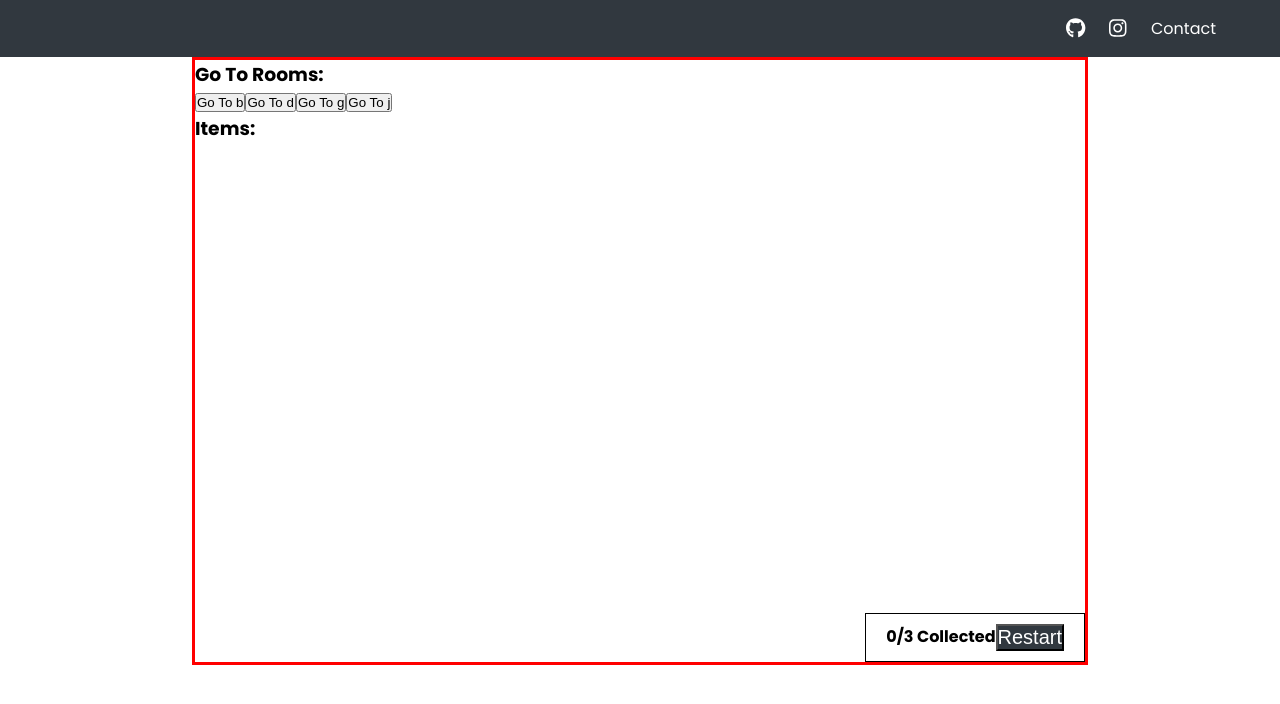
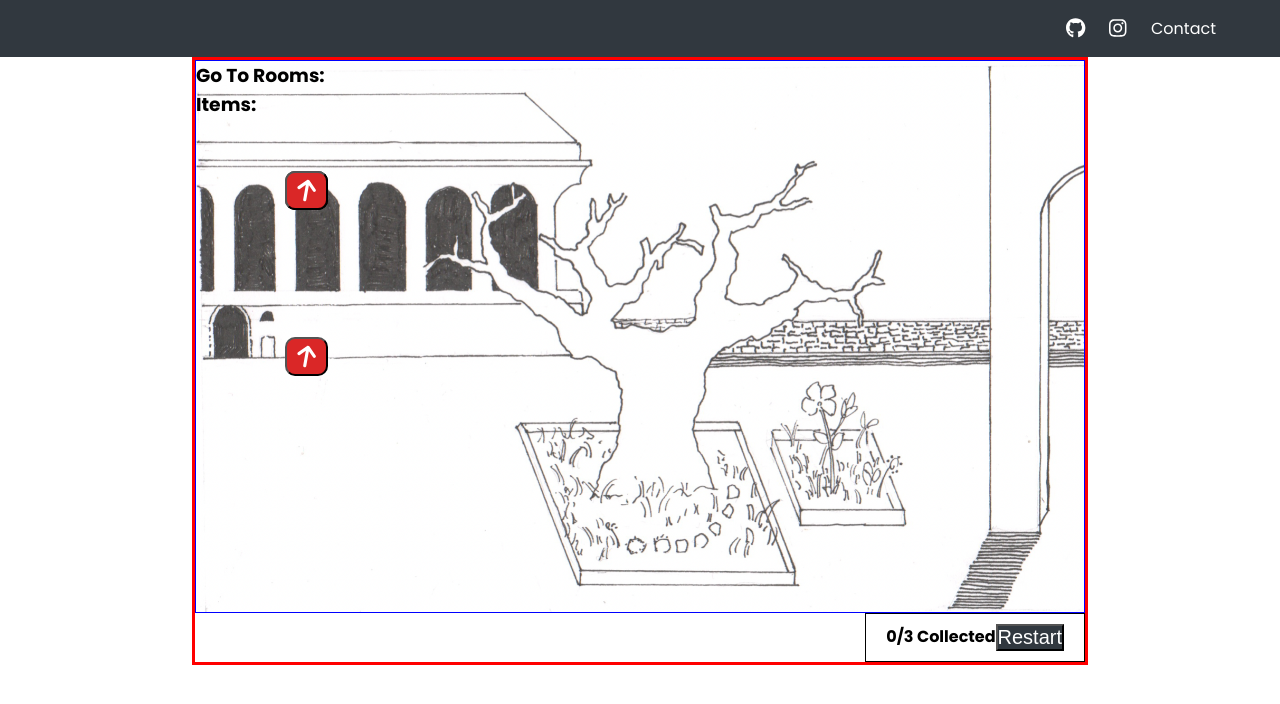
Before and after one commit to christopher-coyne/zahir-next, a Next.js app: page /games/bull-in-the-garden in a window 1280 px wide. Both pictures are taken after a click on the button "Start". Shown: the top 704 px of the page. Built offline with nearby package versions, Linux system fonts and the light colour scheme.

Commit message:
buttons have arrow, moved over the background

```diff
--- a/components/BullInTheGarden/GameRoom/Rooms/GardenRoom/GardenRoom.module.css
+++ b/components/BullInTheGarden/GameRoom/Rooms/GardenRoom/GardenRoom.module.css
@@ -0,0 +1,22 @@
+.Container {
+  border: 1px solid blue;
+  height: 100%;
+  width: 100%;
+  position: relative;
+}
+
+.changeRoomButton {
+  background-color: rgb(218, 39, 39);
+  color: white;
+  font-size: 20px;
+  font-weight: 700;
+  font-family: lato;
+  border-radius: 10px;
+  padding: 5px 10px;
+  transition: background-color 0.2s ease;
+  position: absolute;
+}
+
+.changeRoomButton:hover {
+  background-color: rgb(153, 26, 26);
+}
--- a/components/BullInTheGarden/GameRoom/Rooms/GardenRoom/GardenRoom.tsx
+++ b/components/BullInTheGarden/GameRoom/Rooms/GardenRoom/GardenRoom.tsx
@@ -3,6 +3,8 @@ import { PlayerContext } from "components/Games/Player";
 import { roomsInfo } from "../roomsInfo";
 import { RoomsContext } from "components/Games/Rooms";
 import { Room } from "interfaces/Room";
+import { FontAwesomeIcon } from "@fortawesome/react-fontawesome";
+import { faArrowUp } from "@fortawesome/free-solid-svg-icons";
 import styles from "./GardenRoom.module.css";
 export function GardenRoom() {
   const { inventory, setInventory, roomHistory, currentRoom, setCurrentRoom } =
@@ -12,9 +14,9 @@ export function GardenRoom() {
 
   console.log("roomHistory ", roomHistory);
 
-  const currentRoomInfo = rooms.filter(
-    (room: Room) => room.name === currentRoom
-  )[0];
+  const currentRoomInfo = rooms.find((room: Room) => room.name === currentRoom);
+
+  console.log("currentRoomInfo ", currentRoomInfo);
 
   const changeRoom = (roomName: string) => {
     setCurrentRoom(roomName);
@@ -29,20 +31,35 @@ export function GardenRoom() {
   };
 
   console.log("room info : ", room);
+
+  const backgroundImage = `url(\"/bull-in-the-garden/rooms/node-${
+    currentRoomInfo!.name
+  }.png\")`;
+  console.log("new background igm ", backgroundImage);
   return (
-    <div className={styles.Container}>
+    <div
+      className={styles.Container}
+      style={{ backgroundImage: backgroundImage, backgroundSize: "cover" }}
+    >
       <h3>Go To Rooms:</h3>
       {room.adjacent.map((adjacent) => (
         <button
           key={adjacent.name}
           onClick={() => changeRoom(adjacent.name)}
           className={styles.changeRoomButton}
+          title={`node ${adjacent.name}`}
+          style={{ top: `${adjacent.x}%`, left: `${adjacent.y}%` }}
         >
-          Go To {adjacent.name}
+          <FontAwesomeIcon
+            icon={faArrowUp}
+            size="lg"
+            color="white"
+            style={{ transform: `rotate(${adjacent.direction}deg)` }}
+          />
         </button>
       ))}
       <h3>Items:</h3>
-      {!!currentRoomInfo.items.length && (
+      {!!currentRoomInfo!.items.length && (
         <button onClick={() => takeRose()}>rose</button>
       )}
     </div>
--- a/components/BullInTheGarden/GameRoom/Rooms/roomsInfo.ts
+++ b/components/BullInTheGarden/GameRoom/Rooms/roomsInfo.ts
@@ -5,10 +5,12 @@ type ItemType = {
   y: number;
 };
 
+// provides the name of the room, the x + y of the button position, and the direction of the arrow
 type AdjacentNodeType = {
   name: string;
   x: number;
   y: number;
+  direction: number;
 };
 
 type roomsInfoType = {
@@ -22,68 +24,68 @@ export const roomsInfo: roomsInfoType = {
   a: {
     items: [{ name: "rose", x: 20, y: 10 }],
     adjacent: [
-      { name: "b", x: 20, y: 10 },
-      { name: "d", x: 20, y: 10 },
-      { name: "g", x: 20, y: 10 },
-      { name: "j", x: 20, y: 10 },
+      { name: "b", x: 50, y: 10, direction: 10 },
+      { name: "d", x: 20, y: 10, direction: 10 },
+      { name: "g", x: 20, y: 10, direction: 10 },
+      { name: "j", x: 20, y: 10, direction: 10 },
     ],
   },
   b: {
     items: [],
     adjacent: [
-      { name: "c", x: 20, y: 10 },
-      { name: "a", x: 20, y: 10 },
+      { name: "c", x: 20, y: 10, direction: 10 },
+      { name: "a", x: 20, y: 10, direction: 10 },
     ],
   },
   c: {
     items: [],
     adjacent: [
-      { name: "d", x: 20, y: 10 },
-      { name: "b", x: 20, y: 10 },
+      { name: "d", x: 20, y: 10, direction: 10 },
+      { name: "b", x: 20, y: 10, direction: 10 },
     ],
   },
   d: {
     items: [{ name: "rose", x: 20, y: 10 }],
     adjacent: [
-      { name: "e", x: 20, y: 10 },
-      { name: "c", x: 20, y: 10 },
-      { name: "a", x: 20, y: 10 },
+      { name: "e", x: 20, y: 10, direction: 10 },
+      { name: "c", x: 20, y: 10, direction: 10 },
+      { name: "a", x: 20, y: 10, direction: 10 },
     ],
   },
   e: {
     items: [],
-    adjacent: [{ name: "e", x: 20, y: 10 }],
+    adjacent: [{ name: "e", x: 20, y: 10, direction: 10 }],
   },
   f: {
     items: [{ name: "rose", x: 20, y: 10 }],
-    adjacent: [{ name: "g", x: 20, y: 10 }],
+    adjacent: [{ name: "g", x: 20, y: 10, direction: 10 }],
   },
   g: {
     items: [],
     adjacent: [
-      { name: "f", x: 20, y: 10 },
-      { name: "h", x: 20, y: 10 },
-      { name: "a", x: 20, y: 10 },
+      { name: "f", x: 20, y: 10, direction: 10 },
+      { name: "h", x: 20, y: 10, direction: 10 },
+      { name: "a", x: 20, y: 10, direction: 10 },
     ],
   },
   h: {
     items: [],
-    adjacent: [{ name: "g", x: 20, y: 10 }],
+    adjacent: [{ name: "g", x: 20, y: 10, direction: 10 }],
   },
   i: {
     items: [],
-    adjacent: [{ name: "j", x: 20, y: 10 }],
+    adjacent: [{ name: "j", x: 20, y: 10, direction: 10 }],
   },
   j: {
     items: [],
     adjacent: [
-      { name: "k", x: 20, y: 10 },
-      { name: "a", x: 20, y: 10 },
-      { name: "i", x: 20, y: 10 },
+      { name: "k", x: 20, y: 10, direction: 10 },
+      { name: "a", x: 20, y: 10, direction: 10 },
+      { name: "i", x: 20, y: 10, direction: 10 },
     ],
   },
   k: {
     items: [{ name: "j", x: 20, y: 10 }],
-    adjacent: [{ name: "j", x: 20, y: 10 }],
+    adjacent: [{ name: "j", x: 20, y: 10, direction: 10 }],
   },
 };
```
